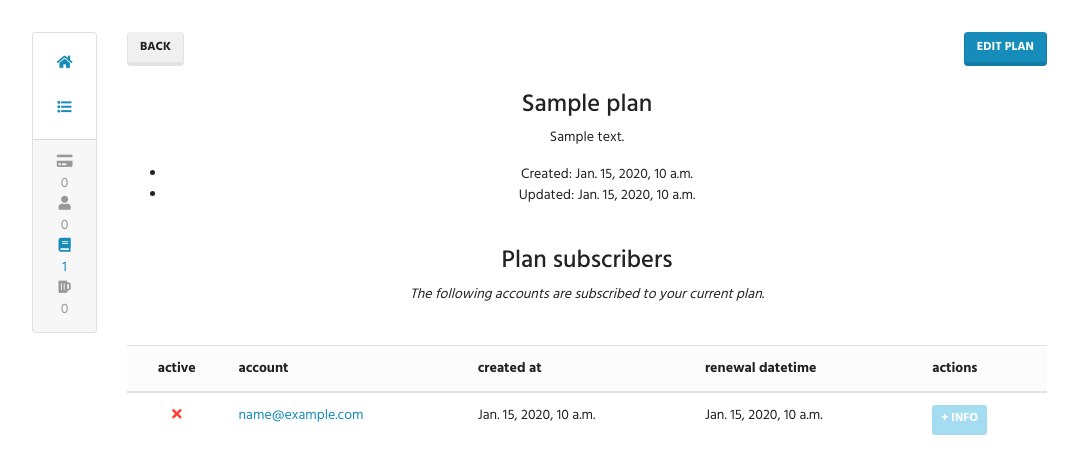
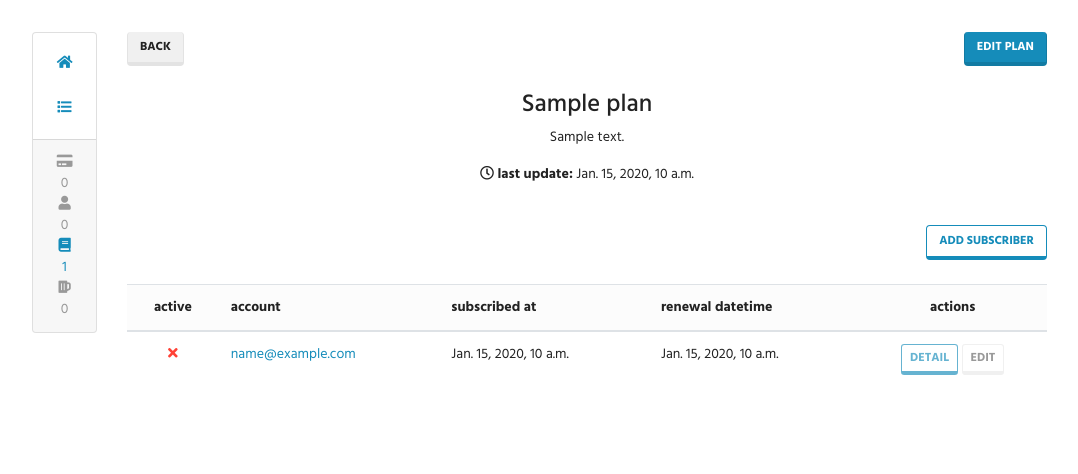
Before and after one commit to agapanto/pagosimple, a Django app: template pagosimple_frontend/templates/dashboard/apps/plans/detail.html in a window 1280 px wide. Shown: the part 57-531 px from the top of the page, without its empty margins (53-1131 px from the left). Run offline with Django 3.2, Linux system fonts and the light colour scheme; the template is opened without the code that fills it: most values are stand-ins (such as "Sample title", 1, 10 or a date in 2020); some libraries are stand-ins or nearby versions.

Commit message:
Style changes in plan detail dashboard template

```diff
--- a/pagosimple_frontend/templates/base.html
+++ b/pagosimple_frontend/templates/base.html
@@ -36,6 +36,11 @@
 
       body{
         font-family: 'Hind', sans-serif;
+      }
+
+      ul.unstyled{
+          list-style: none;
+          padding: 0 1rem;
       }
     </style>
 
--- a/pagosimple_frontend/templates/dashboard/apps/plans/detail.html
+++ b/pagosimple_frontend/templates/dashboard/apps/plans/detail.html
@@ -46,12 +46,9 @@
             {% endif %}
           </p>
 
-          <ul class="">
+          <ul class="unstyled">
             <li>
-              Created: {{ plan.created_at }}
-            </li>
-            <li>
-              Updated: {{ plan.updated_at }}
+              <i class="far fa-clock"></i> <b>last update:</b> {{ plan.updated_at }}
             </li>
           </ul>
 
@@ -59,15 +56,10 @@
       </div>
 
       <div class="row">
-        <div class="col-12 mb-4 text-center">
-          <h3>
-            Plan subscribers
-          </h3>
-          <p>
-            <i>
-              The following accounts are subscribed to your current plan.
-            </i>
-          </p>
+        <div class="col-12">
+          <a class="btn btn-outline-primary float-right mb-4" href="#">
+            ADD SUBSCRIBER
+          </a>
         </div>
       </div>
 
@@ -84,7 +76,7 @@
                   account
                 </th>
                 <th scope="col">
-                  created at
+                  subscribed at
                 </th>
                 <th scope="col">
                   renewal datetime
@@ -92,7 +84,7 @@
                 <!-- <th scope="col">
                   updated at
                 </th> -->
-                <th scope="col">
+                <th scope="col" class="text-center">
                   actions
                 </th>
               </tr>
@@ -122,9 +114,12 @@
                 <!-- <td>
                   {{ plan_instance.updated_at }}
                 </td> -->
-                <td>
-                  <button type="button" class="btn btn-info btn-sm disabled">
-                    + info
+                <td class="text-center">
+                  <button type="button" class="btn btn-sm btn-outline-primary disabled">
+                    detail
+                  </button>
+                  <button type="button" class="btn btn-sm btn-outline-secondary text-muted">
+                    edit
                   </button>
                 </td>
               </tr>
```
